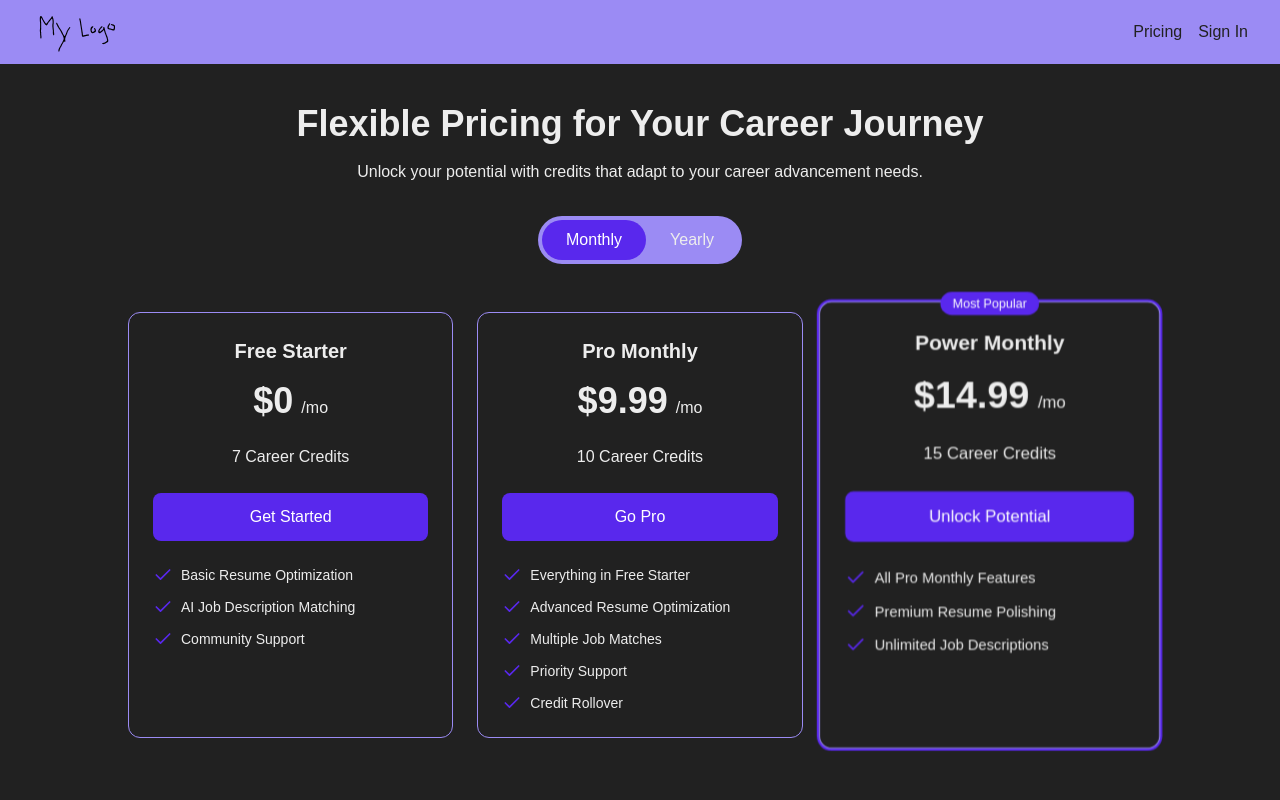
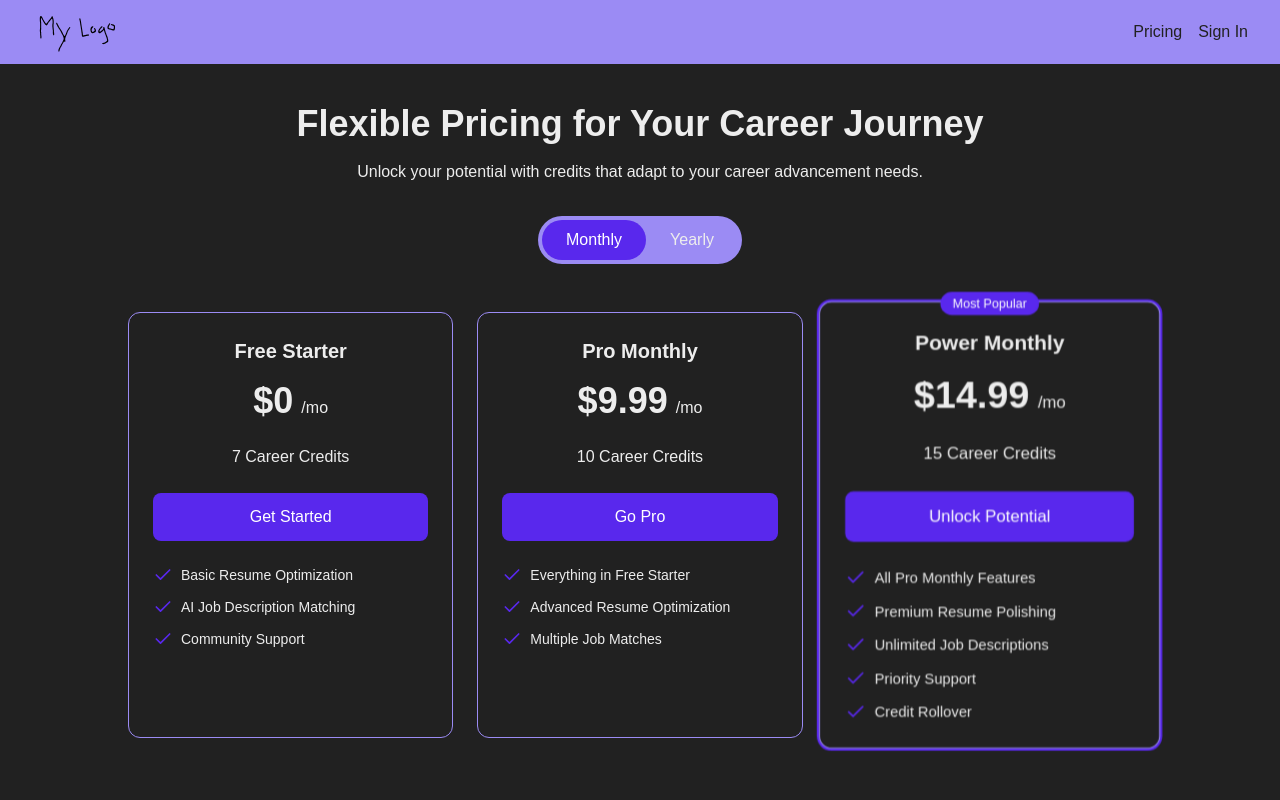
Before and after one commit to Linkinlog/resume-enhancer, a Next.js app in the folder frontend/: page /pricing in a window 1280 px wide. Shown: the top 800 px of the page. Built offline with nearby package versions, Linux system fonts and the light colour scheme.

Commit message:
fix: tier mishap

```diff
--- a/frontend/pages/pricing.tsx
+++ b/frontend/pages/pricing.tsx
@@ -38,8 +38,6 @@ const PricingPage: React.FC = () => {
         'Everything in Free Starter',
         'Advanced Resume Optimization',
         'Multiple Job Matches',
-        'Priority Support',
-        'Credit Rollover'
       ],
       cta: 'Go Pro'
     },
@@ -53,6 +51,8 @@ const PricingPage: React.FC = () => {
         'All Pro Monthly Features',
         'Premium Resume Polishing',
         'Unlimited Job Descriptions',
+        'Priority Support',
+        'Credit Rollover'
       ],
       cta: 'Unlock Potential'
     },
```
